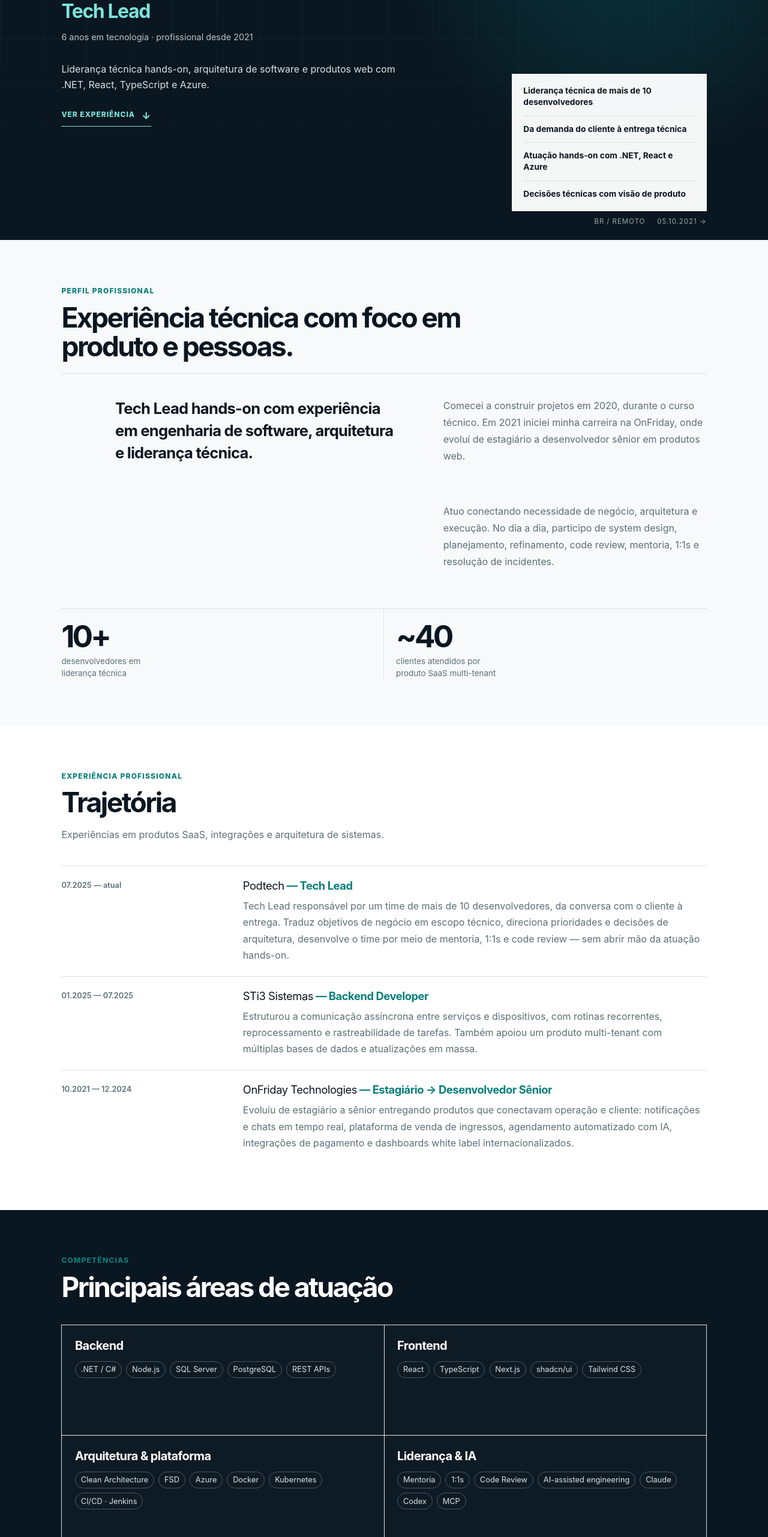
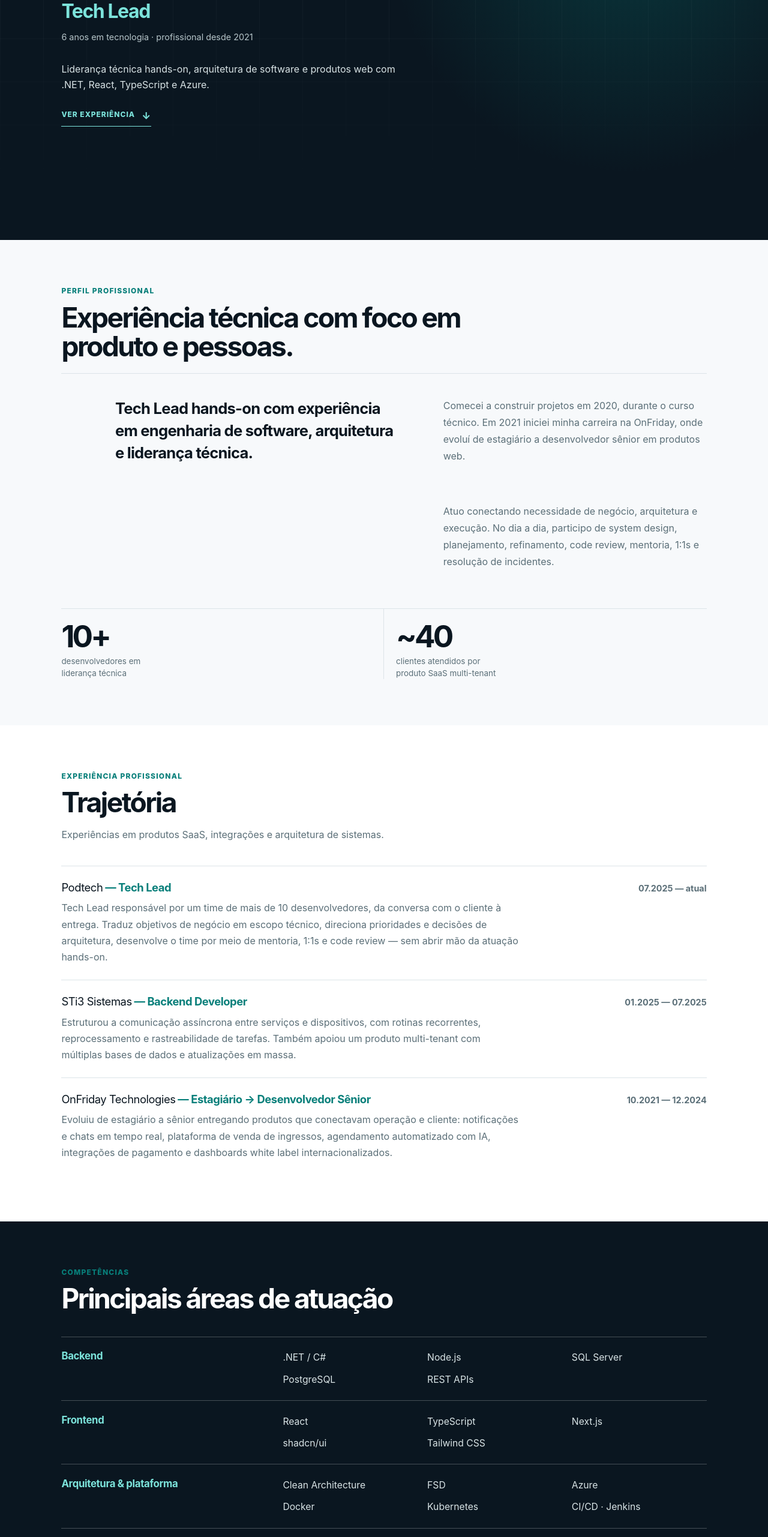
Before and after one commit to gbLw1/portfolio, a React (Vite) app: page / in a window 1280 px wide. Shown: the part 224-2786 px from the top of the page at 60% size. Built offline with nearby package versions, Linux system fonts and the light colour scheme.

Commit message:
chore: refine layout

```diff
--- a/src/pages/home/ui/HomePage.tsx
+++ b/src/pages/home/ui/HomePage.tsx
@@ -48,7 +48,6 @@ export function HomePage() {
       <section className="section competencies" id="competencias">
         <SectionHeading eyebrow={copy.skills.eyebrow} title={copy.skills.title} />
         <SkillsGrid />
-        <Leadership />
       </section>
 
       <section className="section soft-skills">
@@ -61,6 +60,10 @@ export function HomePage() {
         <Education />
       </section>
 
+      <section className="leadership-section section">
+        <Leadership />
+      </section>
+
       <Contact />
 
       <footer>
--- a/src/pages/home/ui/home-page.css
+++ b/src/pages/home/ui/home-page.css
@@ -39,8 +39,7 @@
   background: radial-gradient(circle at 82% 18%, rgba(8, 127, 122, 0.3), transparent 25rem), var(--ink);
   color: #fff;
   display: grid;
-  gap: clamp(2rem, 6vw, 7rem);
-  grid-template-columns: minmax(0, 1.35fr) minmax(17rem, 0.65fr);
+  grid-template-columns: minmax(0, 1fr);
   min-height: 39rem;
   padding: clamp(6.5rem, 10vw, 8.5rem) clamp(1.25rem, 8vw, 9rem) 3rem;
   position: relative;
@@ -56,9 +55,7 @@
   position: absolute;
 }
 
-.hero-main,
-.hero-proof,
-.hero-meta {
+.hero-main {
   position: relative;
   z-index: 1;
 }
@@ -119,49 +116,11 @@
   font-size: 1rem;
 }
 
-.hero-proof {
-  align-self: end;
-  background: rgba(255, 255, 255, 0.96);
-  color: var(--ink);
-  padding: 1.2rem;
-}
-
-.hero-proof ul,
 .education-list,
 .timeline {
   list-style: none;
   margin: 0;
   padding: 0;
-}
-
-.hero-proof li {
-  border-top: 1px solid var(--line);
-  font-size: 0.86rem;
-  font-weight: 700;
-  line-height: 1.4;
-  padding: 0.75rem 0;
-}
-
-.hero-proof li:first-child {
-  border-top: 0;
-  padding-top: 0;
-}
-
-.hero-proof li:last-child {
-  padding-bottom: 0;
-}
-
-.hero-meta {
-  align-items: center;
-  bottom: 1.5rem;
-  color: #93a8ad;
-  display: flex;
-  font-size: 0.72rem;
-  gap: 1.25rem;
-  letter-spacing: 0.08em;
-  position: absolute;
-  right: clamp(1.25rem, 8vw, 9rem);
-  text-transform: uppercase;
 }
 
 .about {
@@ -287,14 +246,6 @@
   background: var(--surface);
 }
 
-.timeline li {
-  transition: padding 0.2s ease;
-}
-
-.timeline li:hover {
-  padding-left: 0.5rem;
-}
-
 .timeline-company {
   font-size: 1.15rem;
   letter-spacing: -0.025em;
@@ -306,6 +257,29 @@
   font-weight: 700;
 }
 
+@media (min-width: 761px) {
+  .timeline li {
+    gap: 2.5rem;
+    grid-template-columns: minmax(0, 1fr) auto;
+    padding: 1.5rem 0;
+  }
+
+  .timeline li > div {
+    grid-column: 1;
+    grid-row: 1;
+  }
+
+  .timeline-period {
+    align-self: start;
+    font-size: 0.9rem;
+    font-weight: 700;
+    grid-column: 2;
+    grid-row: 1;
+    padding-top: 0.25rem;
+    white-space: nowrap;
+  }
+}
+
 .competencies {
   background: var(--ink);
   color: #fff;
@@ -315,70 +289,12 @@
   color: #a8bac0;
 }
 
-.skills-grid {
-  border-left: 1px solid var(--line);
-  border-top: 1px solid var(--line);
-  display: grid;
-  grid-template-columns: repeat(2, 1fr);
-}
-
-.skill-card {
-  background: rgba(255, 255, 255, 0.02);
-  border-bottom: 1px solid var(--line);
-  border-right: 1px solid var(--line);
-  min-height: 11.5rem;
-  padding: 1.35rem;
-  transition: background 0.2s ease;
-}
-
-.skill-card:hover {
-  background: rgba(124, 227, 219, 0.1);
-}
-
-.skill-card h3 {
-  font-size: 1.25rem;
-  letter-spacing: -0.03em;
-  margin: 0 0 0.85rem;
-}
-
-.skill-card ul {
-  display: flex;
-  flex-wrap: wrap;
-  gap: 0.45rem;
-  list-style: none;
-  margin: 0;
-  padding: 0;
-}
-
-.skill-card li {
-  border: 1px solid rgba(255, 255, 255, 0.25);
-  border-radius: 99px;
-  color: #d9e4e6;
-  font-size: 0.8rem;
-  padding: 0.35rem 0.55rem;
-}
-
 .soft-skills {
   background: var(--surface);
 }
 
-.soft-skills .section-heading h2 {
-  color: var(--accent);
-}
-
-.soft-skills .skill-card {
-  background: var(--paper);
-  border-color: var(--line);
-  color: var(--ink);
-}
-
-.soft-skills .skill-card:hover {
-  background: var(--accent-soft);
-}
-
-.soft-skills .skill-card li {
-  border-color: var(--line-strong);
-  color: var(--muted);
+.leadership-section {
+  background: #edf3f4;
 }
 
 footer {
@@ -395,15 +311,6 @@ footer {
     grid-template-columns: 1fr;
     min-height: 38rem;
     padding-top: 6.2rem;
-  }
-
-  .hero-proof {
-    align-self: start;
-    max-width: 33rem;
-  }
-
-  .hero-meta {
-    display: none;
   }
 
   .about-copy {
@@ -436,10 +343,6 @@ footer {
     grid-template-columns: 1fr;
   }
 
-  .skills-grid {
-    grid-template-columns: 1fr;
-  }
-
   footer {
     flex-direction: column;
     gap: 0.7rem;
--- a/src/shared/i18n/messages.ts
+++ b/src/shared/i18n/messages.ts
@@ -6,9 +6,8 @@ export const messages: Record<Locale, Copy> = {
     nav: { about: 'Perfil', education: 'Formação', path: 'Experiência', skills: 'Competências', contact: 'Contato', linkedin: 'LinkedIn' },
     actions: { backToTop: 'Voltar ao topo' },
     hero: {
-      availability: 'Tech Lead · Software Engineer', proofAriaLabel: 'Destaques profissionais', title: 'Gabriel Henrique Grassi', accent: 'Tech Lead', tail: '6 anos em tecnologia · profissional desde 2021',
-      summary: 'Liderança técnica hands-on, arquitetura de software e produtos web com .NET, React, TypeScript e Azure.', cue: 'VER EXPERIÊNCIA', location: 'BR / REMOTO',
-      highlights: ['Liderança técnica de mais de 10 desenvolvedores', 'Da demanda do cliente à entrega técnica', 'Atuação hands-on com .NET, React e Azure', 'Decisões técnicas com visão de produto']
+      availability: 'Tech Lead · Software Engineer', title: 'Gabriel Henrique Grassi', accent: 'Tech Lead', tail: '6 anos em tecnologia · profissional desde 2021',
+      summary: 'Liderança técnica hands-on, arquitetura de software e produtos web com .NET, React, TypeScript e Azure.', cue: 'VER EXPERIÊNCIA'
     },
     about: {
       eyebrow: 'Perfil profissional', title: 'Experiência técnica com foco em produto e pessoas.',
@@ -35,7 +34,7 @@ export const messages: Record<Locale, Copy> = {
       { label: 'Arquitetura & plataforma', items: ['Clean Architecture', 'FSD', 'Azure', 'Docker', 'Kubernetes', 'CI/CD · Jenkins'] },
       { label: 'Liderança & IA', items: ['Mentoria', '1:1s', 'Code Review', 'AI-assisted engineering', 'Claude', 'Codex', 'MCP'] }
     ] },
-    softSkills: { eyebrow: 'Competências comportamentais', title: 'Soft Skills', groups: [
+    softSkills: { eyebrow: 'Pessoas e colaboração', title: 'Competências comportamentais', groups: [
       { label: 'Comunicação', items: ['Alinhamento com clientes', 'Tradução de demandas', 'Especificação técnica'] },
       { label: 'Desenvolvimento de pessoas', items: ['Mentoria', '1:1s', 'Feedback contínuo'] },
       { label: 'Decisão e execução', items: ['Priorização', 'Planejamento técnico', 'Gestão de incidentes'] },
@@ -49,9 +48,8 @@ export const messages: Record<Locale, Copy> = {
     nav: { about: 'Profile', education: 'Education', path: 'Experience', skills: 'Skills', contact: 'Contact', linkedin: 'LinkedIn' },
     actions: { backToTop: 'Back to top' },
     hero: {
-      availability: 'Tech Lead · Software Engineer', proofAriaLabel: 'Professional highlights', title: 'Gabriel Henrique Grassi', accent: 'Tech Lead', tail: '6 years in technology · working professionally since 2021',
-      summary: 'Hands-on technical leadership, software architecture, and web products with .NET, React, TypeScript, and Azure.', cue: 'VIEW EXPERIENCE', location: 'BRAZIL / REMOTE',
-      highlights: ['Technical leadership for more than 10 developers', 'From customer requirements to technical delivery', 'Hands-on work with .NET, React, and Azure', 'Technical decisions with product perspective']
+      availability: 'Tech Lead · Software Engineer', title: 'Gabriel Henrique Grassi', accent: 'Tech Lead', tail: '6 years in technology · working professionally since 2021',
+      summary: 'Hands-on technical leadership, software architecture, and web products with .NET, React, TypeScript, and Azure.', cue: 'VIEW EXPERIENCE'
     },
     about: {
       eyebrow: 'Professional profile', title: 'Technical experience focused on product and people.',
@@ -78,7 +76,7 @@ export const messages: Record<Locale, Copy> = {
       { label: 'Architecture & platform', items: ['Clean Architecture', 'FSD', 'Azure', 'Docker', 'Kubernetes', 'CI/CD · Jenkins'] },
       { label: 'Leadership & AI', items: ['Mentoring', '1:1s', 'Code Review', 'AI-assisted engineering', 'Claude', 'Codex', 'MCP'] }
     ] },
-    softSkills: { eyebrow: 'Professional strengths', title: 'Soft Skills', groups: [
+    softSkills: { eyebrow: 'People & collaboration', title: 'Behavioral strengths', groups: [
       { label: 'Communication', items: ['Customer alignment', 'Requirements translation', 'Technical specification'] },
       { label: 'People development', items: ['Mentoring', '1:1s', 'Continuous feedback'] },
       { label: 'Decision & execution', items: ['Prioritization', 'Technical planning', 'Incident management'] },
--- a/src/shared/i18n/types.ts
+++ b/src/shared/i18n/types.ts
@@ -6,14 +6,11 @@ export type Copy = {
   actions: { backToTop: string }
   hero: {
     availability: string
-    proofAriaLabel: string
     title: string
     accent: string
     tail: string
     summary: string
     cue: string
-    location: string
-    highlights: string[]
   }
   about: { eyebrow: string; title: string; lead: string; paragraphs: string[]; impact: { value: string; label: string }[] }
   education: { eyebrow: string; title: string; credentialLabel: string; items: { period: string; institution: string; title: string; description: string; credentialUrl?: string }[] }
--- a/src/widgets/hero/Hero.tsx
+++ b/src/widgets/hero/Hero.tsx
@@ -1,4 +1,3 @@
-import { profile } from '../../shared/config/profile'
 import { useI18n } from '../../shared/i18n'
 import './hero.css'
 
@@ -19,15 +18,6 @@ export function Hero() {
           {copy.hero.cue}<span>↓</span>
         </a>
       </div>
-      <aside className="hero-proof" aria-label={copy.hero.proofAriaLabel}>
-        <ul>
-          {copy.hero.highlights.map((item) => <li key={item}>{item}</li>)}
-        </ul>
-      </aside>
-      <aside className="hero-meta">
-        <span>{copy.hero.location}</span>
-        <span>{profile.startedProfessionally} →</span>
-      </aside>
     </section>
   )
 }
--- a/src/widgets/leadership/Leadership.tsx
+++ b/src/widgets/leadership/Leadership.tsx
@@ -5,7 +5,7 @@ export function Leadership() {
   const { copy } = useI18n()
 
   return (
-    <section className="leadership" aria-labelledby="leadership-title">
+    <div className="leadership" aria-labelledby="leadership-title">
       <div className="leadership-intro">
         <p className="eyebrow">{copy.leadership.eyebrow}</p>
         <h3 id="leadership-title">{copy.leadership.title}</h3>
@@ -19,6 +19,6 @@ export function Leadership() {
           </li>
         ))}
       </ul>
-    </section>
+    </div>
   )
 }
--- a/src/widgets/skills/SkillsGrid.tsx
+++ b/src/widgets/skills/SkillsGrid.tsx
@@ -1,14 +1,17 @@
 import { useI18n } from '../../shared/i18n'
+import './skills-grid.css'
 
 export function SkillsGrid() {
   const { copy } = useI18n()
 
   return (
-    <div className="skills-grid">
+    <div className="expertise-list">
       {copy.skills.groups.map((group) => (
-        <article className="skill-card" key={group.label}>
+        <article className="expertise-row" key={group.label}>
           <h3>{group.label}</h3>
-          <ul>{group.items.map((item) => <li key={item}>{item}</li>)}</ul>
+          <ul className="expertise-keywords">
+            {group.items.map((item) => <li key={item}>{item}</li>)}
+          </ul>
         </article>
       ))}
     </div>
--- /dev/null
+++ b/src/widgets/skills/skills-grid.css
@@ -0,0 +1,42 @@
+.expertise-list {
+  border-top: 1px solid rgba(255, 255, 255, 0.24);
+}
+
+.expertise-row {
+  border-bottom: 1px solid rgba(255, 255, 255, 0.24);
+  display: grid;
+  gap: clamp(1.5rem, 4vw, 4rem);
+  grid-template-columns: minmax(11rem, 0.45fr) 1fr;
+  padding: 1.35rem 0;
+}
+
+.expertise-row h3 {
+  color: #7ce3db;
+  font-size: 1.05rem;
+  letter-spacing: -0.02em;
+  margin: 0;
+}
+
+.expertise-keywords {
+  color: #d9e4e6;
+  display: grid;
+  font-size: 0.98rem;
+  gap: 0.65rem 1rem;
+  grid-template-columns: repeat(3, minmax(0, 1fr));
+  line-height: 1.65;
+  margin: 0;
+  padding: 0;
+  list-style: none;
+}
+
+@media (max-width: 760px) {
+  .expertise-row {
+    gap: 0.45rem;
+    grid-template-columns: 1fr;
+    padding: 1.1rem 0;
+  }
+
+  .expertise-keywords {
+    grid-template-columns: repeat(2, minmax(0, 1fr));
+  }
+}
```
Also changed, not shown: src/widgets/leadership/leadership.css (+8 -8 lines), src/widgets/soft-skills/SoftSkills.tsx (+6 -3 lines), src/widgets/soft-skills/soft-skills.css (added, +41 -0 lines), src/widgets/timeline/Timeline.tsx (+15 -7 lines).
